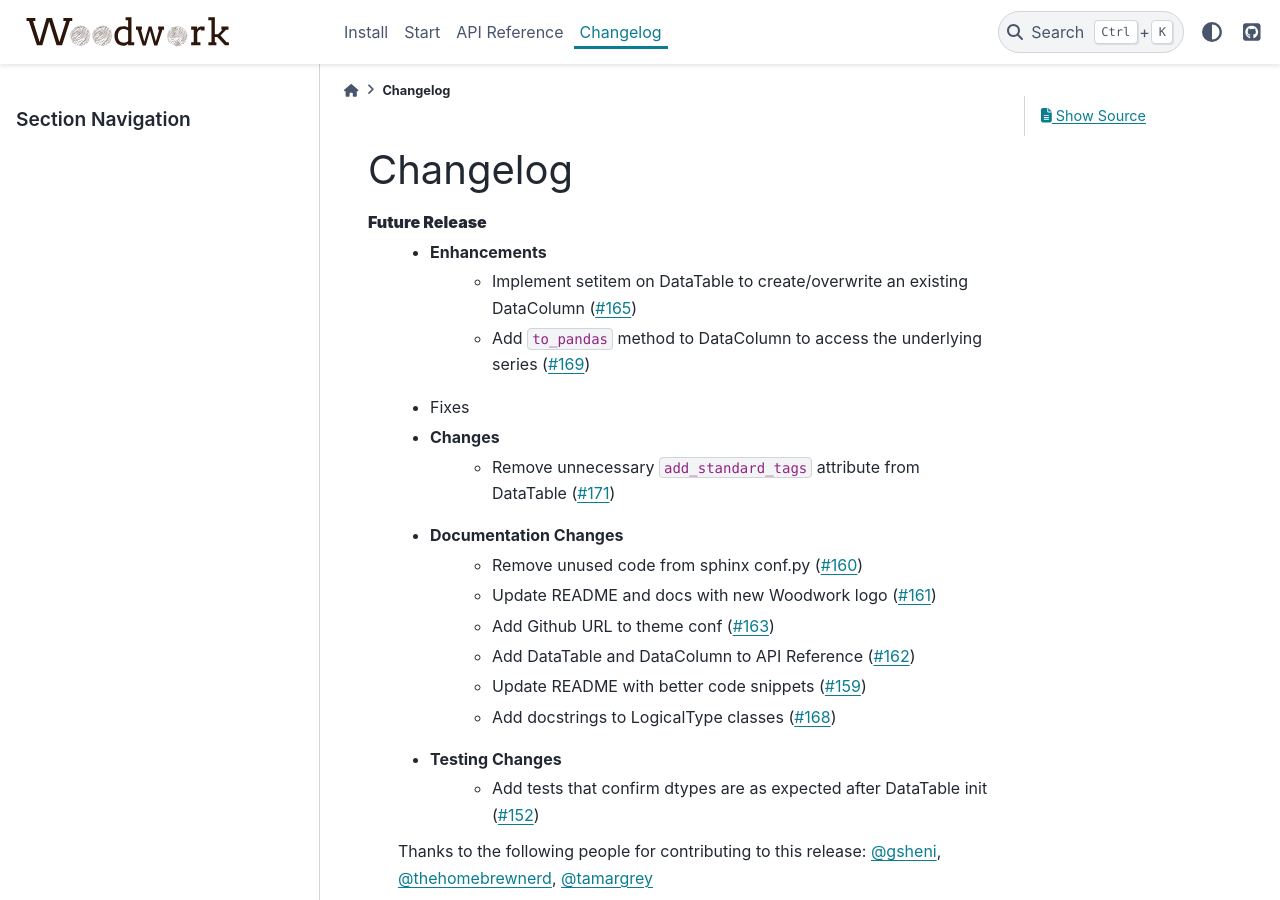
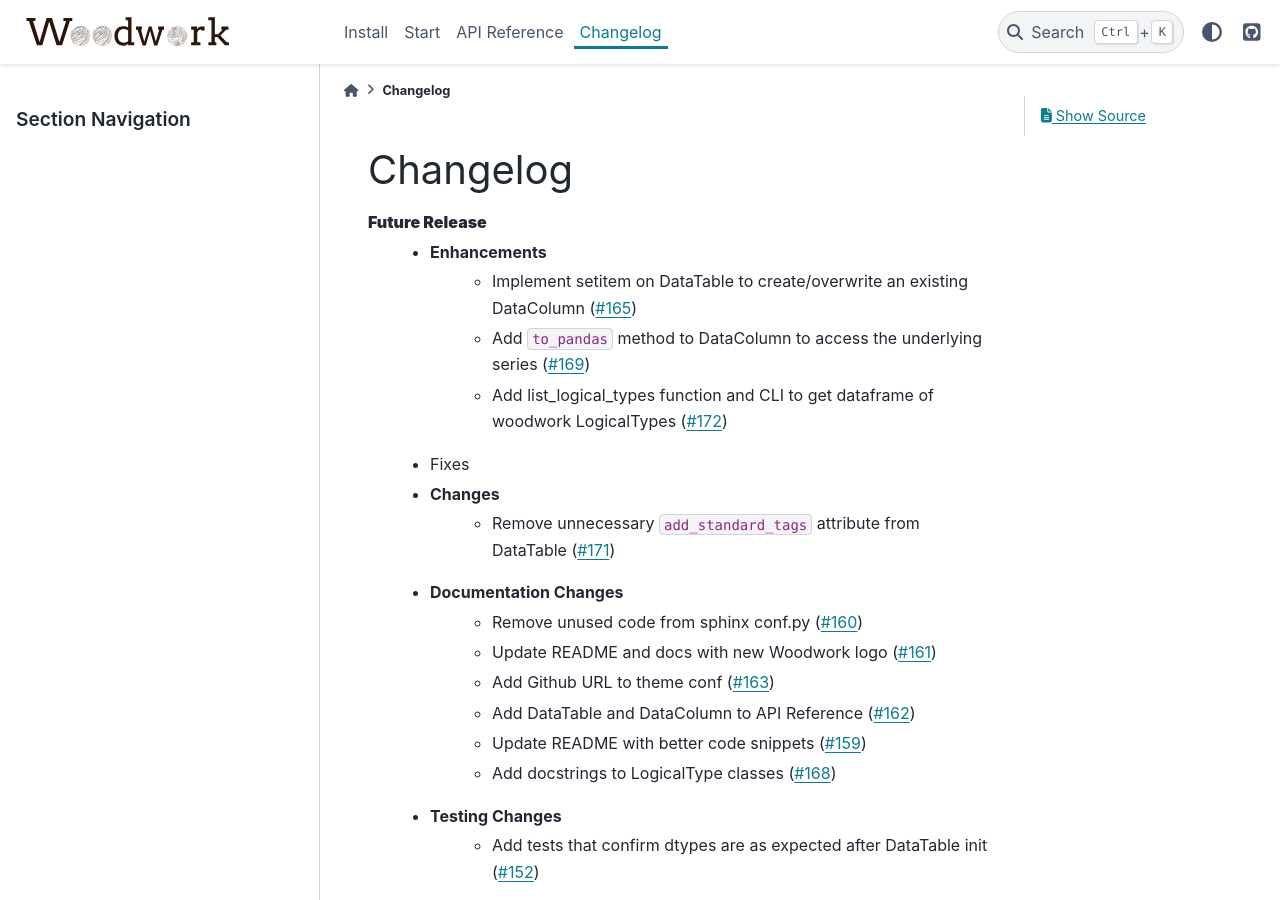
Before and after one commit to alteryx/woodwork, a Sphinx documentation site: the page built from docs/source/changelog.rst, in a window 1280 px wide and 900 px high. Built offline with Sphinx 7.4.7 and the PyData theme 0.15.4, drawn with Linux system fonts in a browser that asks for light colours; comment, search, counter and statistics services are not loaded.

Commit message:
Add changelog

```diff
--- a/docs/source/changelog.rst
+++ b/docs/source/changelog.rst
@@ -6,6 +6,7 @@ Changelog
     * Enhancements
         * Implement setitem on DataTable to create/overwrite an existing DataColumn (:pr:`165`)
         * Add ``to_pandas`` method to DataColumn to access the underlying series (:pr:`169`)
+        * Add list_logical_types function and CLI to get dataframe of woodwork LogicalTypes (:pr:`172`)
     * Fixes
     * Changes
         * Remove unnecessary ``add_standard_tags`` attribute from DataTable (:pr:`171`)
```
